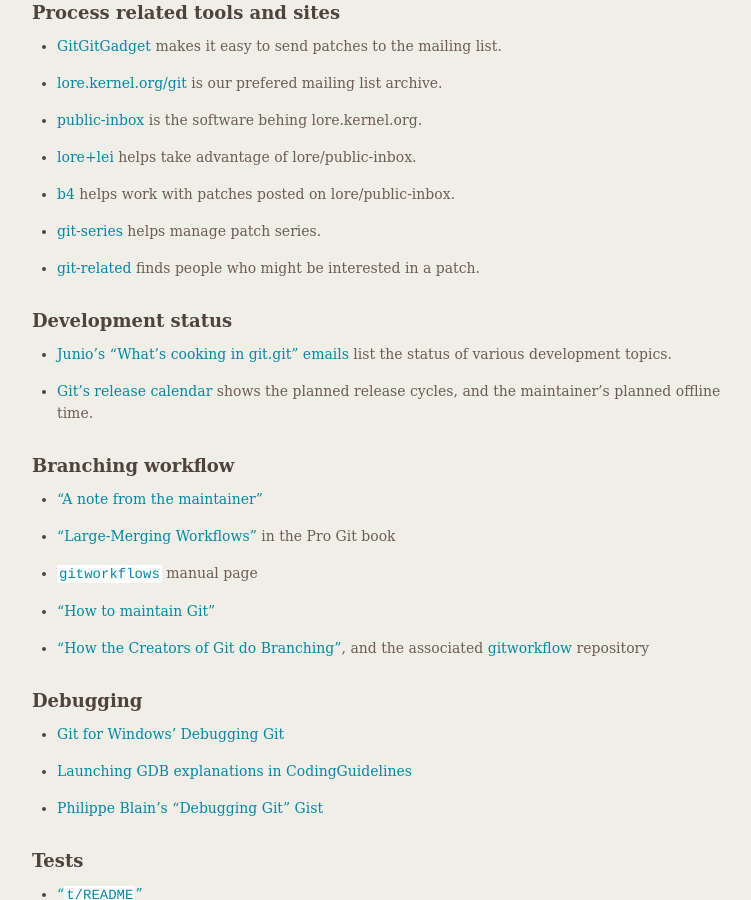
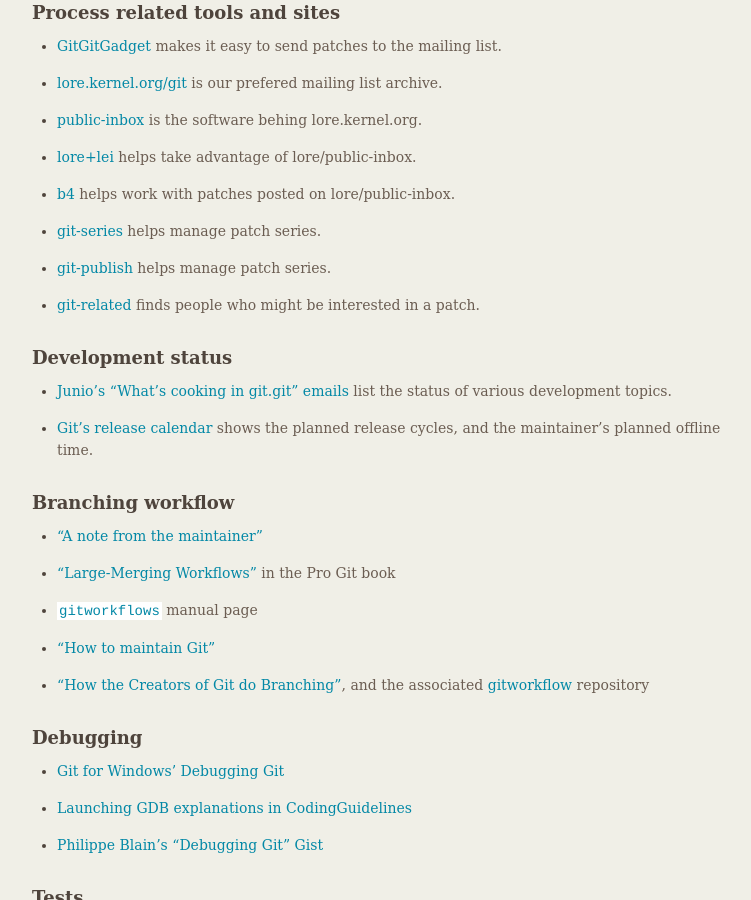
Before and after one commit to git/git.github.io, a Jekyll site: the page built from Hacking-Git.md, in a window 1280 px wide and 900 px high, scrolled down 1041 px. Shown: the whole window, without its empty margins (377-1128 px from the left). Built offline with Jekyll 4.4.1, drawn with Linux system fonts in a browser that asks for light colours.

Commit message:
Hacking-Git: add Stefan's git-publish

```diff
--- a/Hacking-Git.md
+++ b/Hacking-Git.md
@@ -68,6 +68,8 @@
 
 * [git-series](https://github.com/git-series/git-series) helps manage patch series.
 
+* [git-publish](https://github.com/stefanha/git-publish) helps manage patch series.
+
 * [git-related](https://github.com/felipec/git-related) finds people who might be interested in a patch.
 
 ## Development status
```
